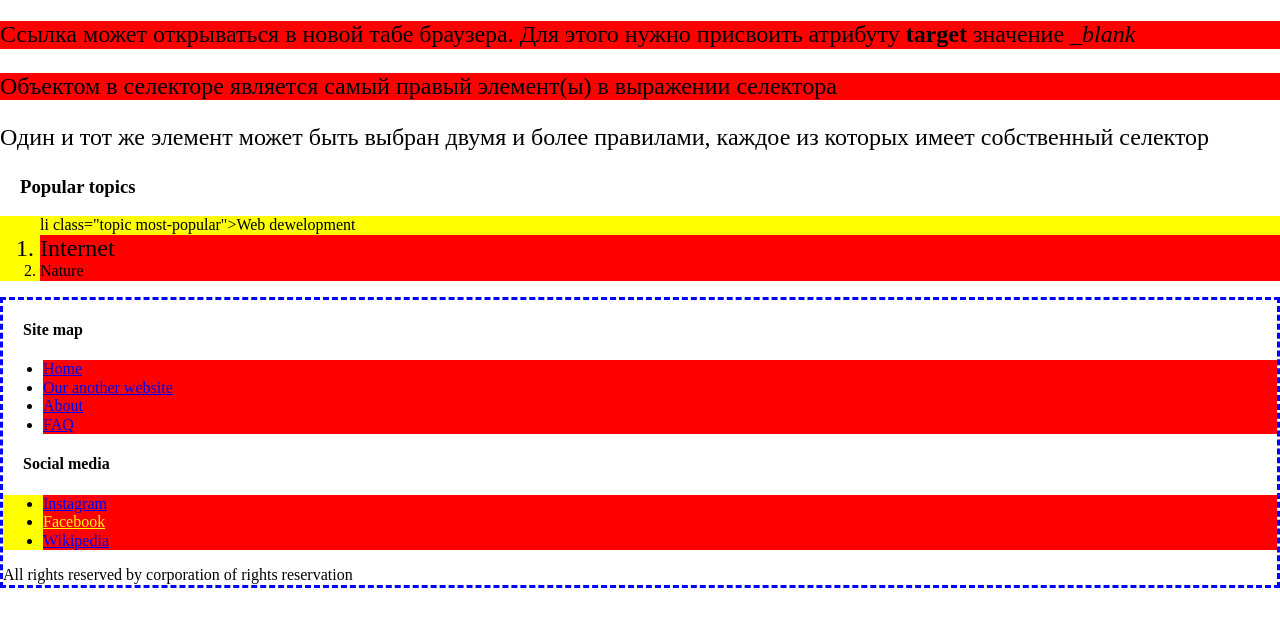
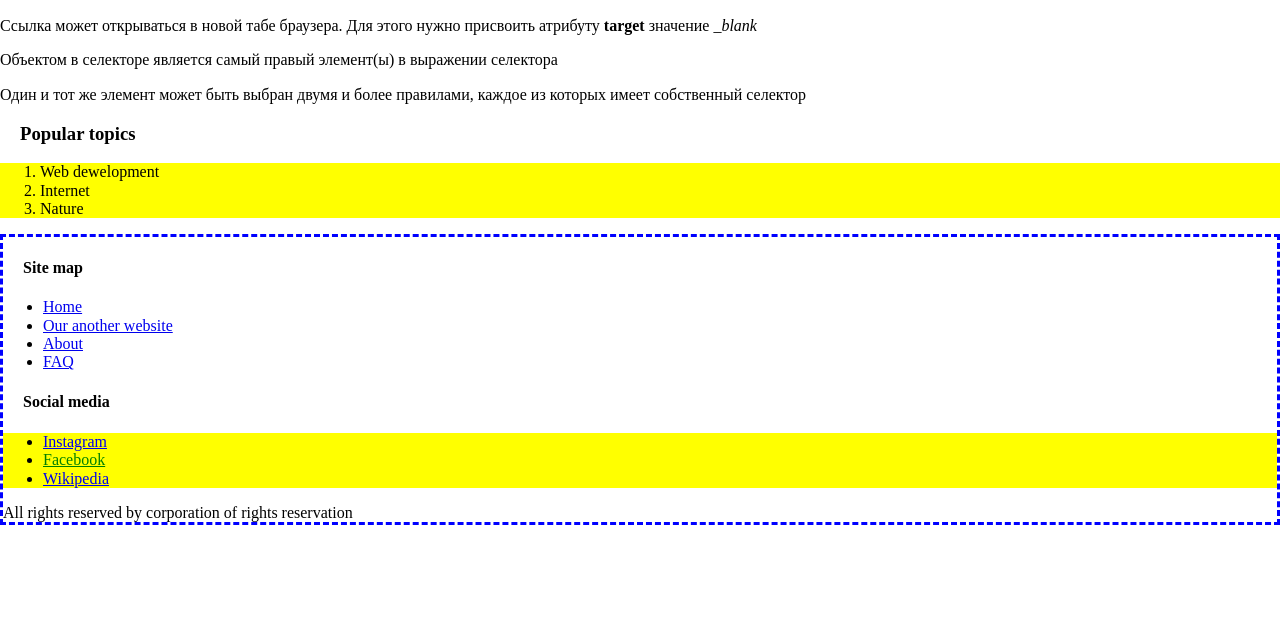
Before and after one commit to bigBruder/HTML-CSS, a plain HTML site: page Lesson5/---task4/index.html in a window 1280 px wide. Shown: the part 136-762 px from the top of the page. Drawn offline with nearby package versions, Linux system fonts and the light colour scheme.

Commit message:
dngbffdgh

```diff
--- a/Lesson5/---task4/index.html
+++ b/Lesson5/---task4/index.html
@@ -11,7 +11,7 @@
     />
     <style>
        [href="https://www.facebook.com"][target="_blank"]{
-         color: yellow;
+         color: green;
        }
 
        .important{
@@ -26,11 +26,11 @@
             margin-left: 20px;
         }
 
-.new, article{
+.new.article{
     font-size: 24px;
 }
 
-.new, li{background-color: red;
+.new.li{background-color: red;
 
 }
     </style>
@@ -62,7 +62,8 @@
       </section>
       <aside>
         <h3 class="header">Popular topics</h3>
-        <ol class="important" >li class="topic most-popular">Web dewelopment</li>
+        <ol class="important">
+          <li class="topic most-popular">Web dewelopment</li>
           <li class="topic new">Internet</li>
           <li class="topic">Nature</li>
         </ol>
```
